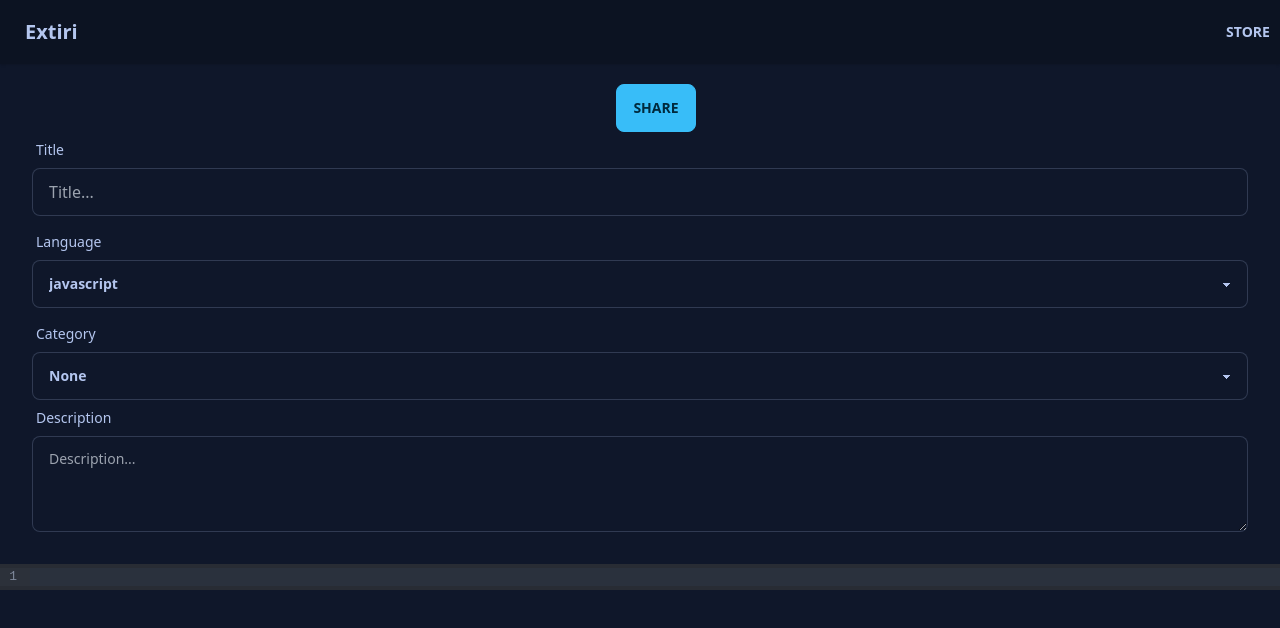
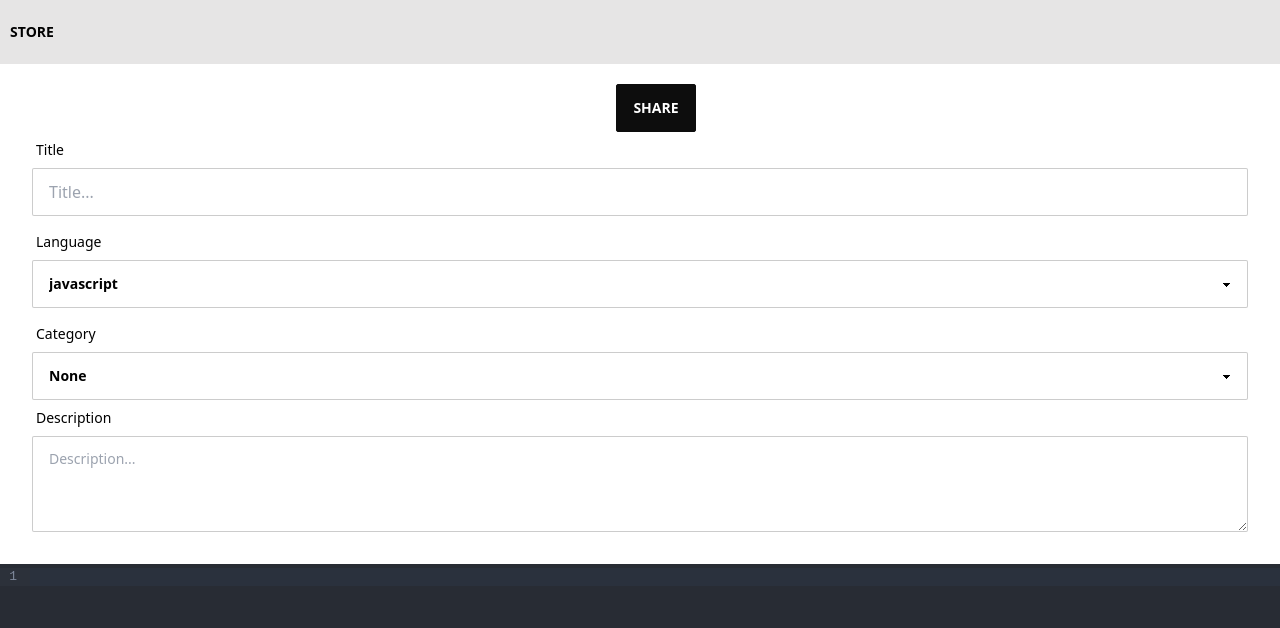
Before and after one commit to Extiri/extiri-web, a SvelteKit app: page /create in a window 1280 px wide. Shown: the top 628 px of the page. Built offline with nearby package versions, Linux system fonts and the light colour scheme.

Commit message:
refactor: Change theme to lofi for better readability.

```diff
--- a/src/routes/+page.svelte
+++ b/src/routes/+page.svelte
@@ -210,7 +210,7 @@
 			<label
 				for="main-drawer"
 				style="z-index: 2"
-				class="btn btn-primary drawer-button lg:hidden fixed z-90 bottom-10 right-8 w-20 h-20 rounded-full flex justify-center items-center text-black text-4xl shadow-2xl"
+				class="btn btn-primary drawer-button lg:hidden fixed z-90 bottom-10 right-8 w-20 h-20 rounded-full flex justify-center items-center text-white text-4xl shadow-2xl"
 				>☰</label
 			>
 
--- a/src/routes/account/+page.svelte
+++ b/src/routes/account/+page.svelte
@@ -204,9 +204,6 @@
 </script>
 
 <div class="navbar bg-base-300 shadow">
-	<div class="flex-1">
-		<a class="btn btn-ghost normal-case text-xl">Extiri</a>
-	</div>
 	<div class="flex-none">
 		<button class="btn btn-square btn-ghost" on:click={() => goto('/')}> Store </button>
 	</div>
--- a/src/routes/create/+page.svelte
+++ b/src/routes/create/+page.svelte
@@ -1,3 +1,9 @@
+<style>
+	.main {
+		background-color: #282C34;
+		height: 100vh;
+	}
+</style>
 <script lang="ts">
 	import '../../app.css';
 	import { goto } from '$app/navigation';
@@ -60,16 +66,13 @@
 
 <div class="main">
 	<div class="navbar bg-base-300 shadow">
-		<div class="flex-1">
-			<a class="btn btn-ghost normal-case text-xl">Extiri</a>
-		</div>
 		<div class="flex-none">
 			<button class="btn btn-square btn-ghost" on:click={() => goto('/')}> Store </button>
 		</div>
 	</div>
 
 	<div class="sidebar">
-		<div class="sidebar-content">
+		<div class="sidebar-content bg-white">
 			<div class="flex justify-center items-center">
 				<button
 					class="btn btn-primary mt-5 ml-8"
--- a/src/routes/snippet/+page.svelte
+++ b/src/routes/snippet/+page.svelte
@@ -1,3 +1,10 @@
+<style>
+	.main {
+		background-color: #282C34;
+		height: 100vh;
+	}
+</style>
+
 <script lang="ts">
 	import '../../app.css';
 	import { goto } from '$app/navigation';
@@ -190,16 +197,13 @@
 
 <div class="main">
 	<div class="navbar bg-base-300 shadow">
-		<div class="flex-1">
-			<a class="btn btn-ghost normal-case text-xl">Extiri</a>
-		</div>
 		<div class="flex-none">
 			<button class="btn btn-square btn-ghost" on:click={() => goto('/')}> Store </button>
 		</div>
 	</div>
 
 	<div class="sidebar">
-		<div class="sidebar-content">
+		<div class="sidebar-content bg-white">
 			{#if id !== undefined && id !== ''}
 				{#await promise}
 					<h1>Loading...</h1>
--- a/tailwind.config.cjs
+++ b/tailwind.config.cjs
@@ -8,7 +8,7 @@ module.exports = {
 		logs: true,
 		rtl: false,
 		prefix: '',
-		darkTheme: 'night',
-		themes: ['night', 'night']
+		darkTheme: 'lofi',
+		themes: ['lofi']
 	}
 };
```
Also changed, not shown: src/CodeMirror.svelte (line endings or trailing spaces).
